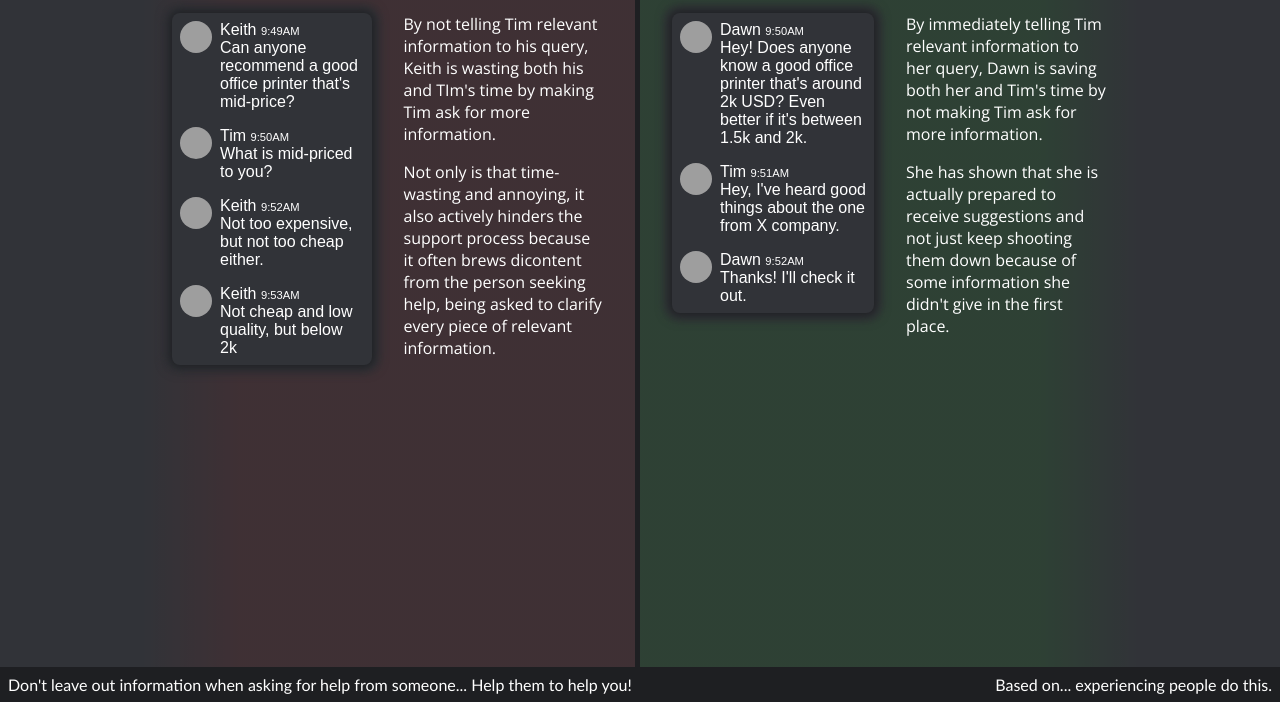
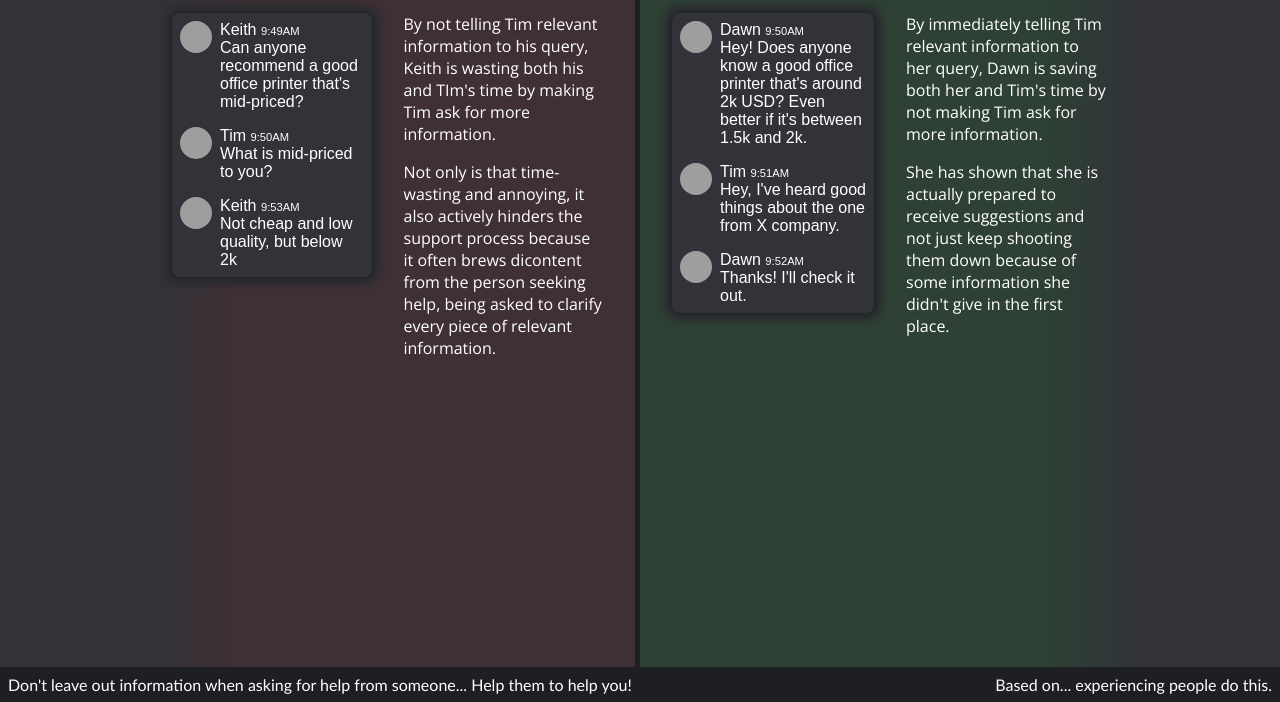
Before and after one commit to Jordy3D/dont, a plain HTML site: page leaveoutinformation.html in a window 1280 px wide. Shown: the part 98-800 px from the top of the page. Drawn offline with nearby package versions, Linux system fonts and the light colour scheme; grey boxes are pictures that could not be loaded; a web font is replaced by a local one.

Commit message:
Update leaveoutinformation.html

```diff
--- a/leaveoutinformation.html
+++ b/leaveoutinformation.html
@@ -71,7 +71,7 @@
         var dontMessages = [
             {
                 name: "Keith",
-                text: "Can anyone recommend a good office printer that's mid-price?",
+                text: "Can anyone recommend a good office printer that's mid-priced?",
                 time: "9:49AM",
                 imageUrl: "https://www.nohello.net/img/MxF06xdCHJ-128.webp",
                 delay: 1,
@@ -81,14 +81,7 @@
                 text: "What is mid-priced to you?",
                 time: "9:50AM",
                 imageUrl: "https://www.nohello.net/img/CGi-z9VgRi-128.webp",
-                delay: 2,
-            },
-            {
-                name: "Keith",
-                text: "Not too expensive, but not too cheap either.",
-                time: "9:52AM",
-                imageUrl: "https://www.nohello.net/img/MxF06xdCHJ-128.webp",
-                delay: 1,
+                delay: 3,
             },
             {
                 name: "Keith",
```
